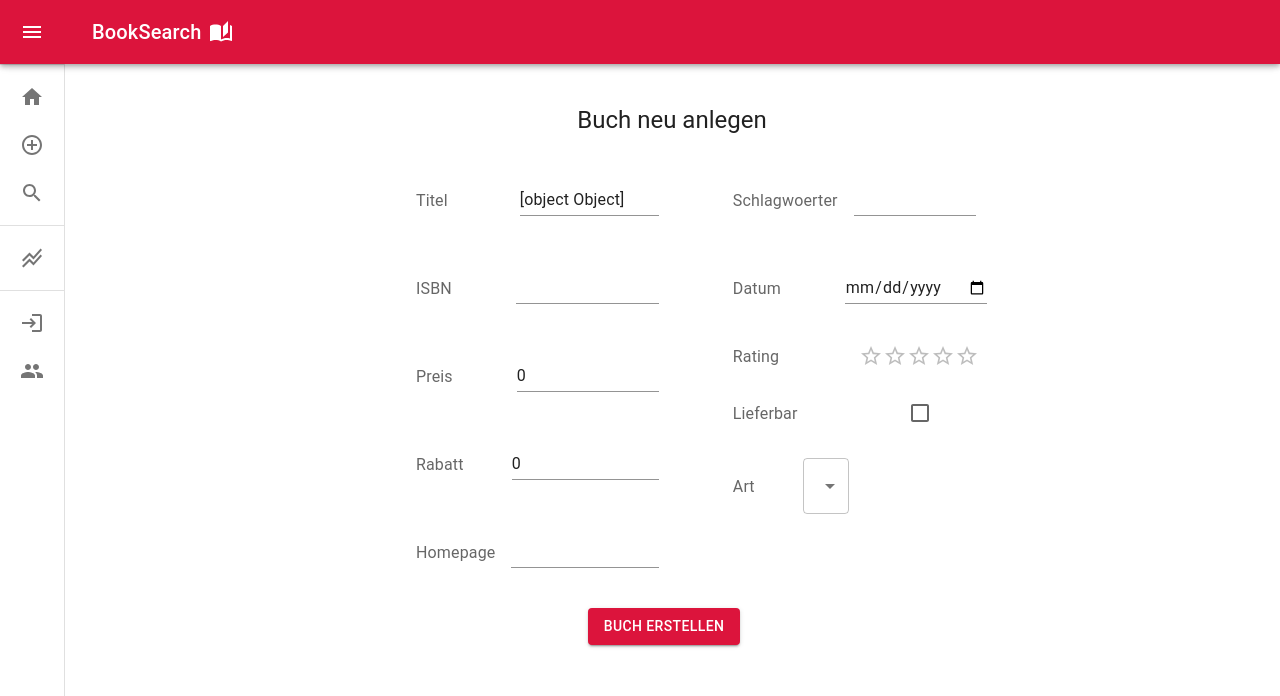
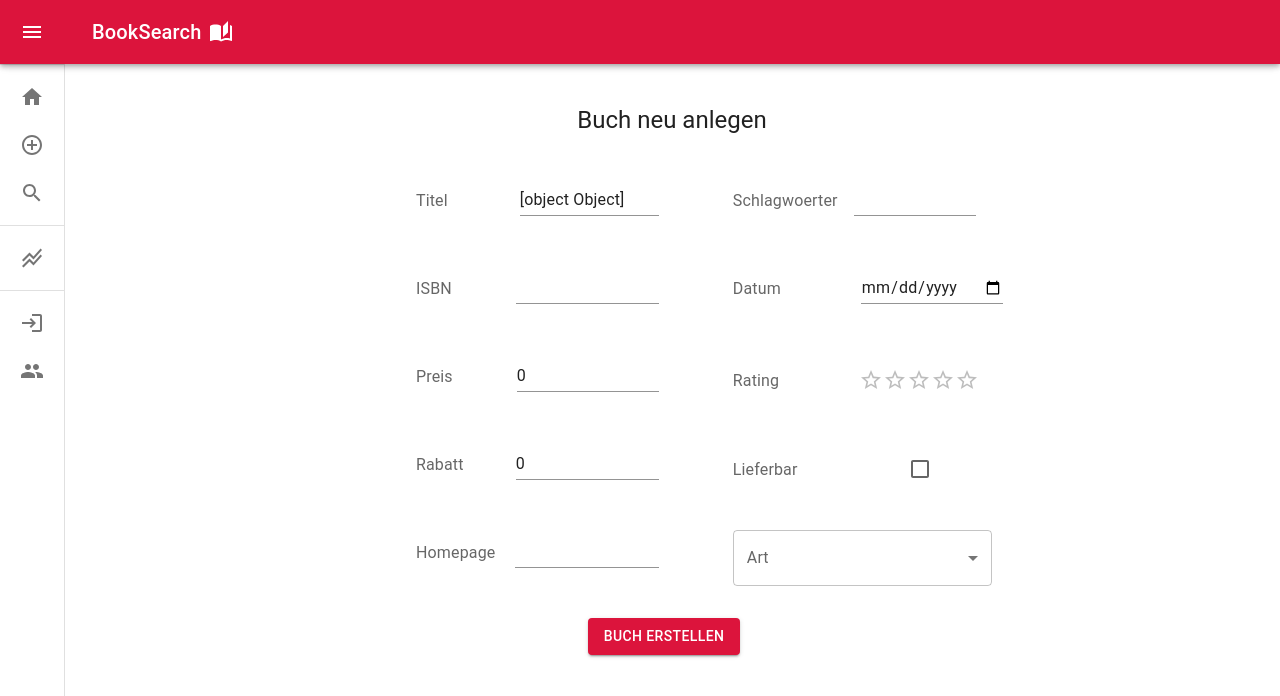
Before and after one commit to clmx18/SWE-SS23-A2, a React (Vite) app: page /create in a window 1280 px wide. Shown: the top 696 px of the page. Built offline with nearby package versions, Linux system fonts and the light colour scheme.

Commit message:
Updated create function

```diff
--- a/src/api/interfaces.ts
+++ b/src/api/interfaces.ts
@@ -19,21 +19,19 @@ export enum BuchQueryField {
 }
 
 export interface BuchInput {
-    titel: TitelInput;
     isbn: string;
     rating?: number;
-    art?: string;
-    preis?: number;
-    rabatt?: number;
-    lieferbar?: boolean;
+    art: string;
+    preis: number;
+    rabatt: number;
+    lieferbar: boolean;
     datum?: string;
     homepage?: string;
     schlagwoerter?: string[];
+    titel?: {
+        titel?: string;
+    };
 }
-
-  export interface TitelInput {
-    titel: string;
-  }
 
 export interface Buch {
     id?: string;
--- a/src/pages/Create.tsx
+++ b/src/pages/Create.tsx
@@ -6,6 +6,7 @@ import {
   FormControlLabel,
   FormLabel,
   Input,
+  InputLabel,
   MenuItem,
   Rating,
   Select,
@@ -14,13 +15,15 @@ import {
 
 import { useState } from 'react';
 import { createBuch } from '../api/graphql';
-import { BuchInput } from '../api/interfaces';
 
 function Create() {
   const [isBookCreated, setIsBookCreated] = useState<boolean | null>(null);
-  const [formValues, setFormValues] = useState<BuchInput>({
+  const [formValues, setFormValues] = useState({
+    titel: {
+      titel: '',
+      untertitel:''
+    },
     isbn: '',
-    titel: {titel: ''},
     rating: 0,
     art: '',
     preis: 0,
@@ -33,7 +36,7 @@ function Create() {
 
   const handleInputChange = (e) => {
     const { name, value, type, checked } = e.target;
-    const newValue = type === 'checkbox' ? checked : value;
+    const newValue = type === 'checkbox' ? checked : type === 'number' ? parseFloat(value) : value;
     setFormValues({ ...formValues, [name]: newValue });
   };
 
@@ -129,7 +132,7 @@ function Create() {
                 sx={{ marginLeft: '1rem' }}
               >
                 <Box display="flex" alignItems="center">
-                  <FormLabel sx={{ marginLeft: '1rem', marginRight: '1rem' }}>
+                  <FormLabel sx={{ marginLeft: '1rem', marginRight: '20px' }}>
                     Rabatt
                   </FormLabel>
                   <Input
@@ -147,7 +150,7 @@ function Create() {
                 sx={{ marginLeft: '1rem' }}
               >
                 <Box display="flex" alignItems="center">
-                  <FormLabel sx={{ marginLeft: '1rem', marginRight: '1rem' }}>
+                  <FormLabel sx={{ marginLeft: '1rem', marginRight: '20px' }}>
                     Homepage
                   </FormLabel>
                   <Input
@@ -175,9 +178,9 @@ function Create() {
                 />
               </Box>
             </FormControl>
-            <FormControl fullWidth margin="normal" sx={{ marginLeft: '1rem' }}>
+            <FormControl fullWidth margin="normal" sx={{ marginBottom: '1rem', marginLeft: '1rem' }}>
               <Box display="flex" alignItems="center">
-                <FormLabel sx={{ marginLeft: '1rem', marginRight: '1rem' }}>
+                <FormLabel sx={{ marginLeft: '1rem', marginRight: '2rem' }}>
                   Datum
                 </FormLabel>
                 <Input
@@ -189,7 +192,7 @@ function Create() {
                 />
               </Box>
             </FormControl>
-            <FormControl fullWidth margin="normal" sx={{ marginLeft: '1rem' }}>
+            <FormControl fullWidth margin="normal" sx={{ marginTop: '2rem',marginLeft: '1rem' }}>
               <Box display="flex" alignItems="center">
                 <FormLabel sx={{ marginLeft: '1rem', marginRight: '1rem' }}>
                   Rating
@@ -201,7 +204,7 @@ function Create() {
                 />
               </Box>
             </FormControl>
-            <FormControl fullWidth margin="normal" sx={{ marginLeft: '1rem' }}>
+            <FormControl fullWidth margin="normal" sx={{ marginTop: '3rem', marginLeft: '1rem' }}>
               <Box display="flex" alignItems="center">
                 <FormLabel sx={{ marginLeft: '1rem', marginRight: '1rem' }}>
                   Lieferbar
@@ -219,27 +222,20 @@ function Create() {
                 />
               </Box>
             </FormControl>
-            <FormControl
-              fullWidth
-              margin="normal"
-              sx={{ marginLeft: '1rem', marginTop: '1rem' }}
-            >
-              <Box display="flex" alignItems="center">
-                <FormLabel sx={{ marginLeft: '1rem', marginRight: '1rem' }}>
-                  Art
-                </FormLabel>
+            <FormControl fullWidth sx={{ marginTop: '2rem',marginLeft: '2rem' }}>
+            <InputLabel id="art-select-label">Art</InputLabel>
             <Select
               labelId="art-select-label"
               id="art-select"
+              label="Art"
               name="art"
               value={formValues.art}
               onChange={handleInputChange}
-                  style={{ marginLeft: '2rem' }}
+              style={{ marginBottom: '1rem'}}
             >
               <MenuItem value={'DRUCKAUSGABE'}>DRUCKAUSGABE</MenuItem>
               <MenuItem value={'KINDLE'}>KINDLE</MenuItem>
             </Select>
-              </Box>
           </FormControl>
           </Box>
         </Box>
```
Lines whose indentation alone changed are shown as unchanged.
